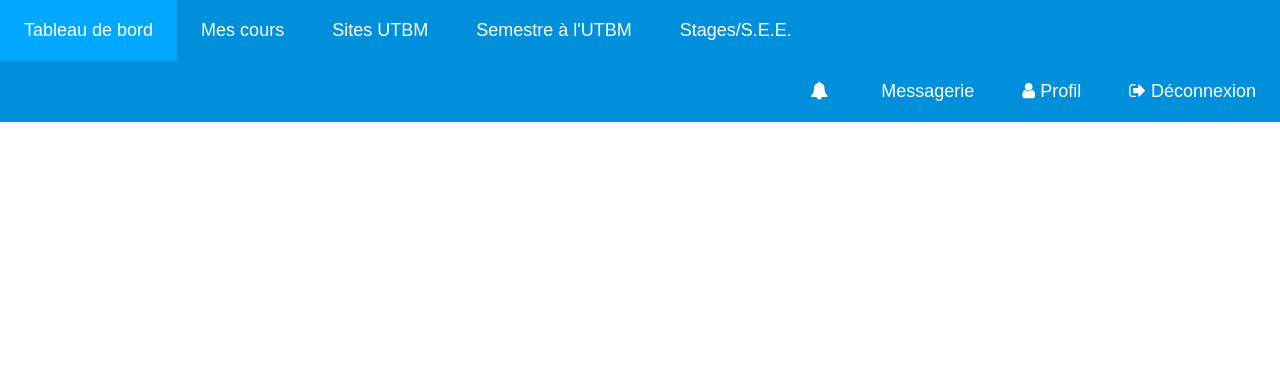
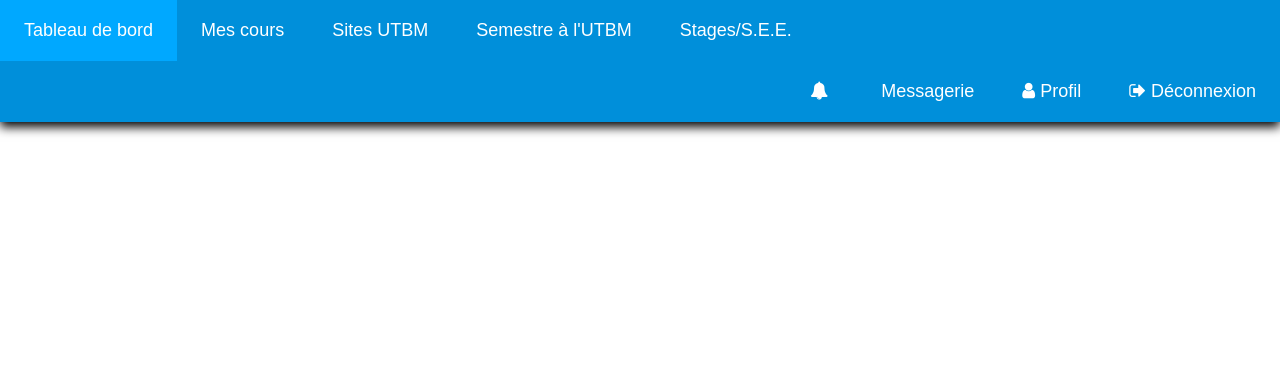
Before and after one commit to MathisFngl/Moodle-Remade, a PHP site: page /index.php in a window 1280 px wide. Shown: the top 382 px of the page. Run offline with PHP 8.4, Linux system fonts and the light colour scheme.

Commit message:
Update style.css
Ombre sous header

```diff
--- a/styles/style.css
+++ b/styles/style.css
@@ -10,6 +10,7 @@ body {
     width:100%;
     position:fixed;
     z-index:10;
+    box-shadow:0px 5px 10px;
 }
 
 .navbar a {
```
